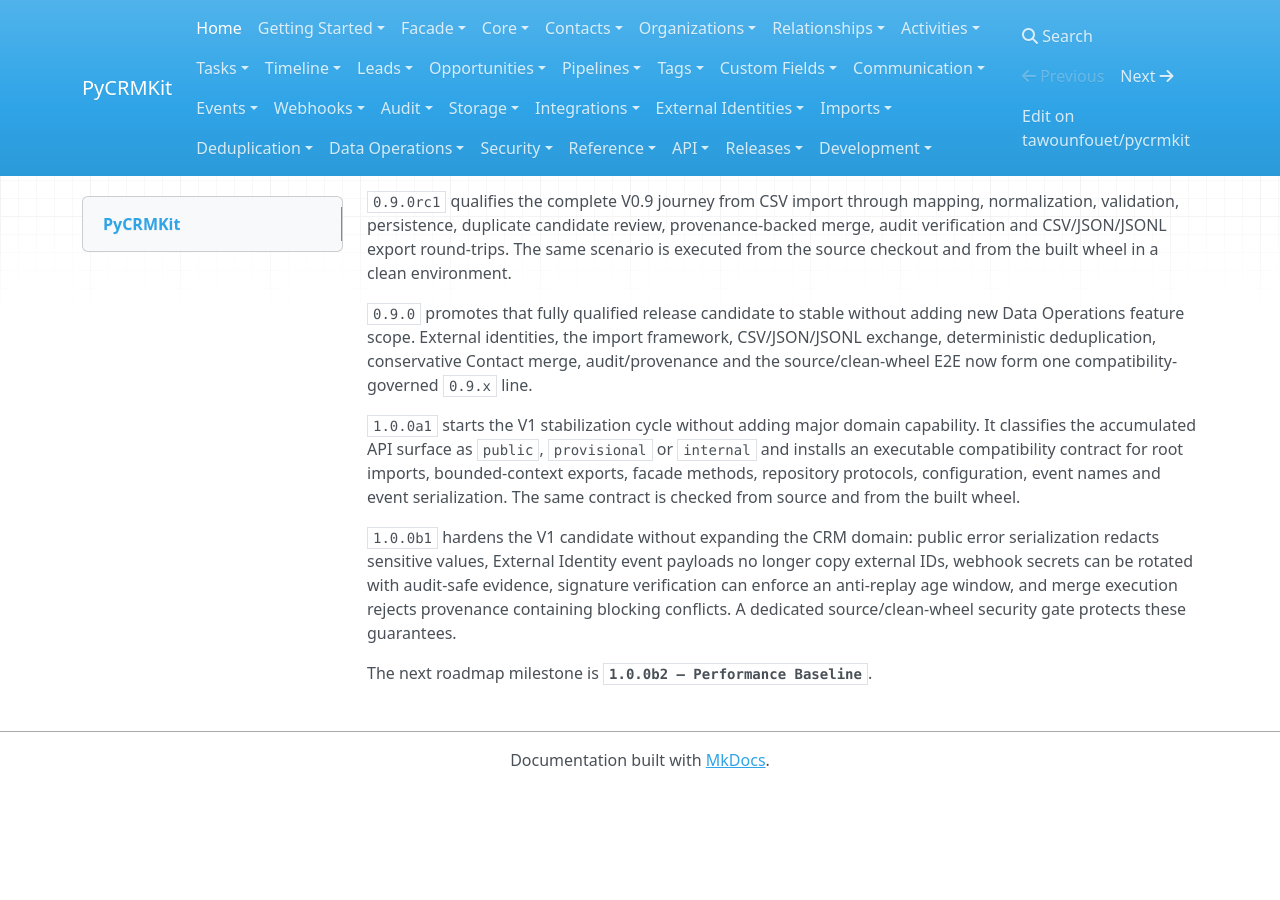
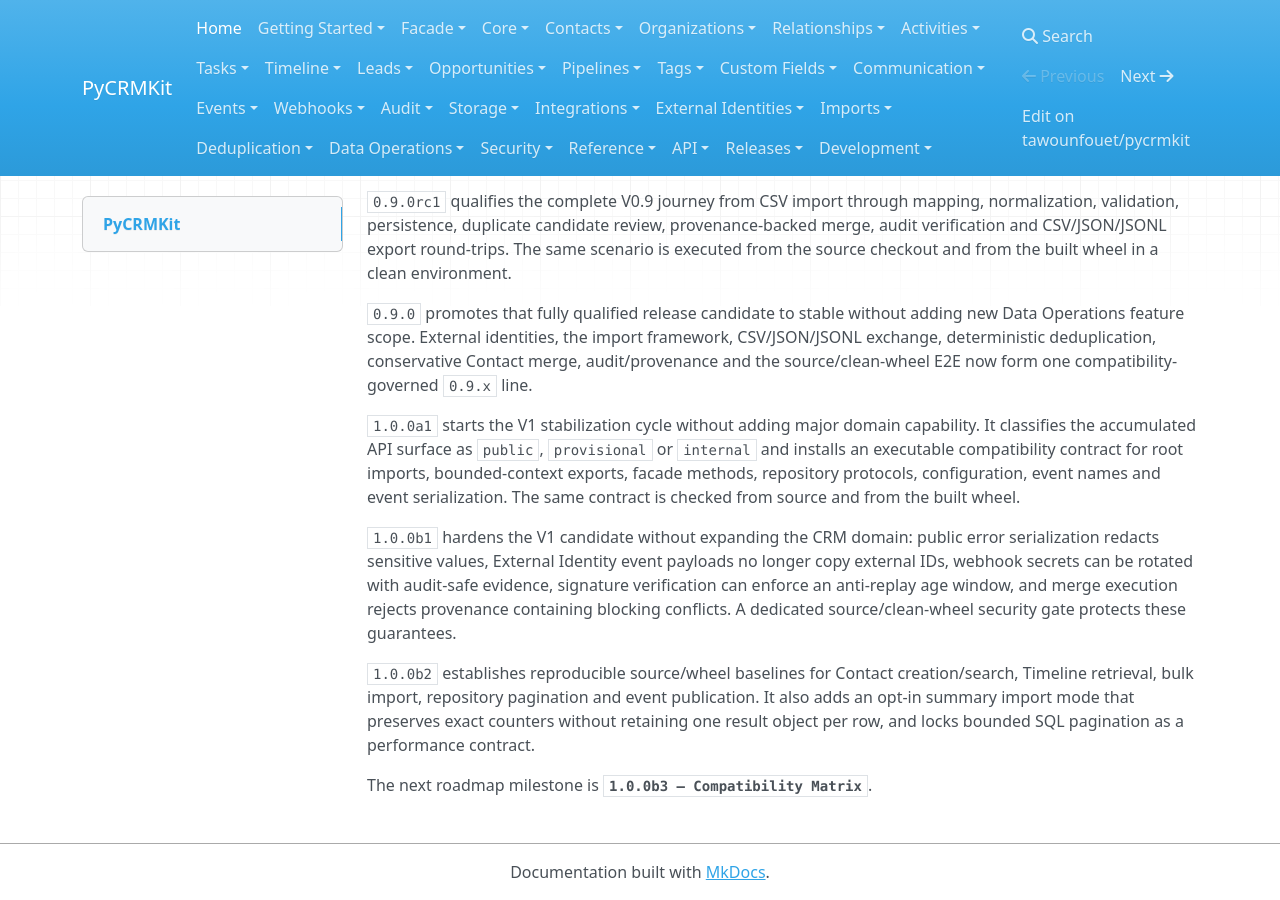
Before and after one commit to tawounfouet/pycrmkit, an MkDocs documentation site: the page built from docs/index.md, in a window 1280 px wide and 900 px high, scrolled down 2511 px. Built offline with MkDocs 1.6.1, drawn with Linux system fonts in a browser that asks for light colours; nearby versions of some CDN libraries; before the commit the page ends 3299 px from its top, so only the background shows below that; some of the changed text lies outside the part shown.

Commit message:
docs(index): publish performance baseline beta

```diff
--- a/docs/index.md
+++ b/docs/index.md
@@ -110,4 +110,6 @@
 
 `1.0.0b1` hardens the V1 candidate without expanding the CRM domain: public error serialization redacts sensitive values, External Identity event payloads no longer copy external IDs, webhook secrets can be rotated with audit-safe evidence, signature verification can enforce an anti-replay age window, and merge execution rejects provenance containing blocking conflicts. A dedicated source/clean-wheel security gate protects these guarantees.
 
-The next roadmap milestone is **`1.0.0b2 — Performance Baseline`**.
+`1.0.0b2` establishes reproducible source/wheel baselines for Contact creation/search, Timeline retrieval, bulk import, repository pagination and event publication. It also adds an opt-in summary import mode that preserves exact counters without retaining one result object per row, and locks bounded SQL pagination as a performance contract.
+
+The next roadmap milestone is **`1.0.0b3 — Compatibility Matrix`**.
```
Also changed, not shown: other parts of docs/index.md (+1 -1 lines).
